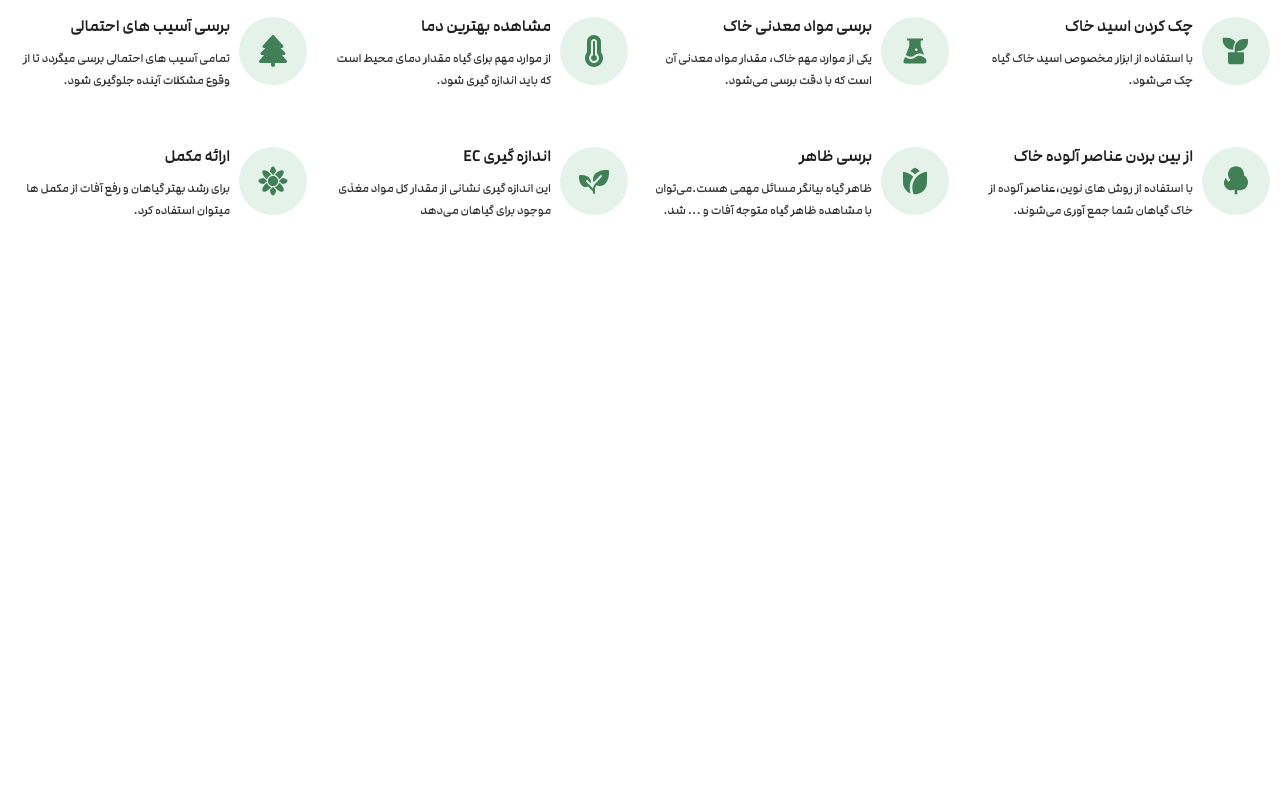
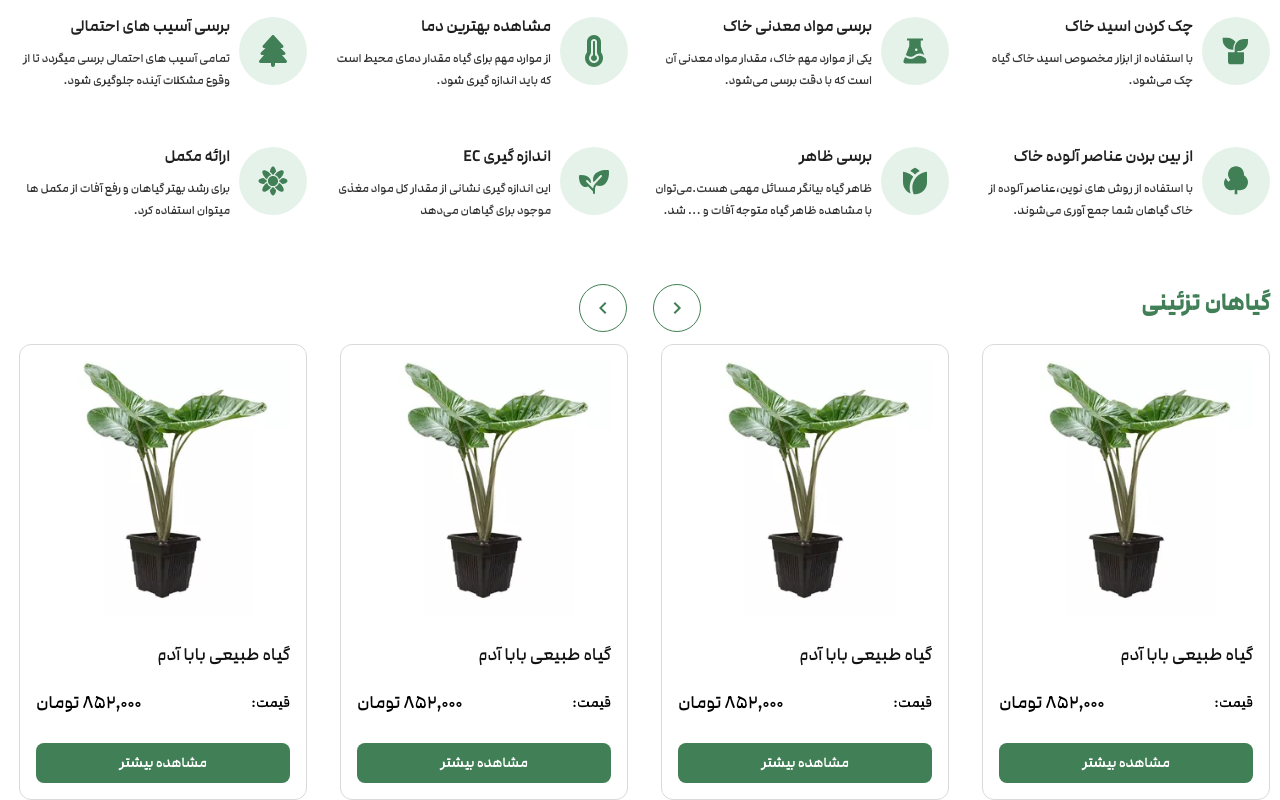
Before and after one commit to alisadeghi192/nextjs-full-stack-ecommerce-giahland, a Next.js app: page / in a window 1280 px wide. Shown: the part 2340-3140 px from the top of the page. Before the commit the page ends 2562 px from the top, so only its background shows below. Built offline with nearby package versions, Linux system fonts and the light colour scheme.

Commit message:
feat(landing): import decorative plants section

```diff
--- a/src/app/page.tsx
+++ b/src/app/page.tsx
@@ -83,6 +83,8 @@ export default function Home() {
       <ProductSlider title="گیاهان آپارتمانی" products={indoorPlants} />
       <BlogSlider posts={blogPosts} title="مقالات" />
       <PlantDoctorServices />
+      <ProductSlider title="گیاهان تزئینی" products={indoorPlants} />
+
     </section>
   );
 }
```
